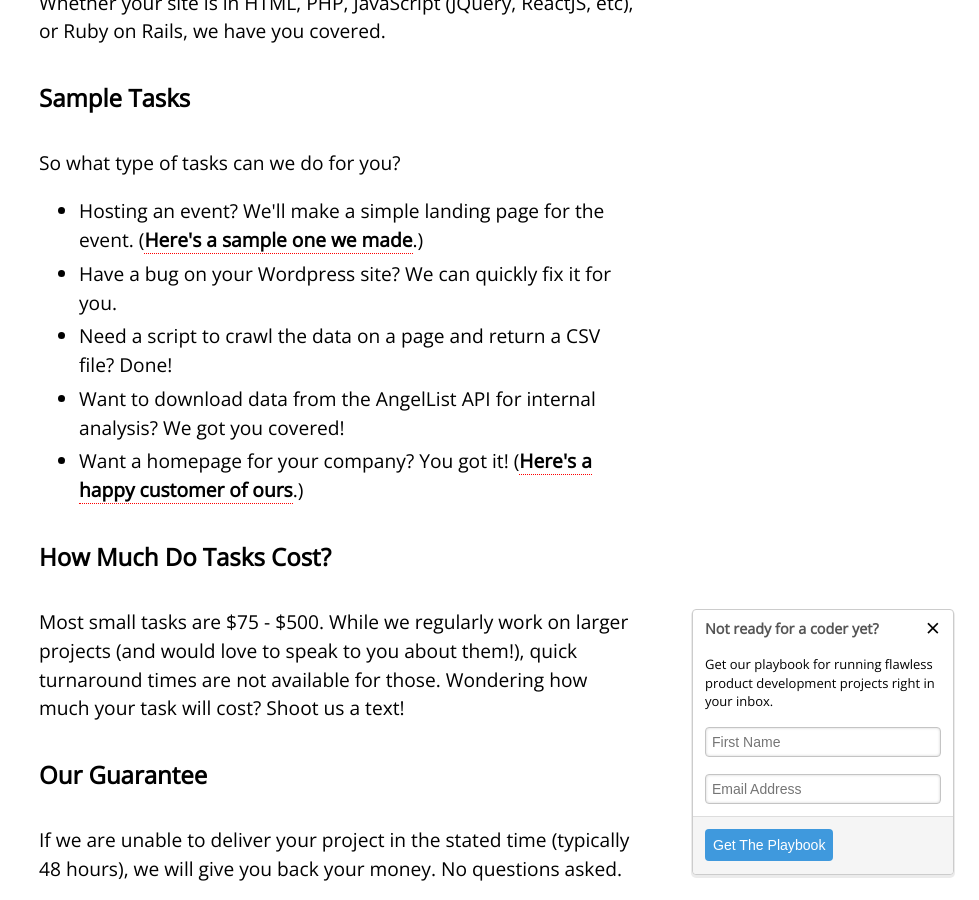
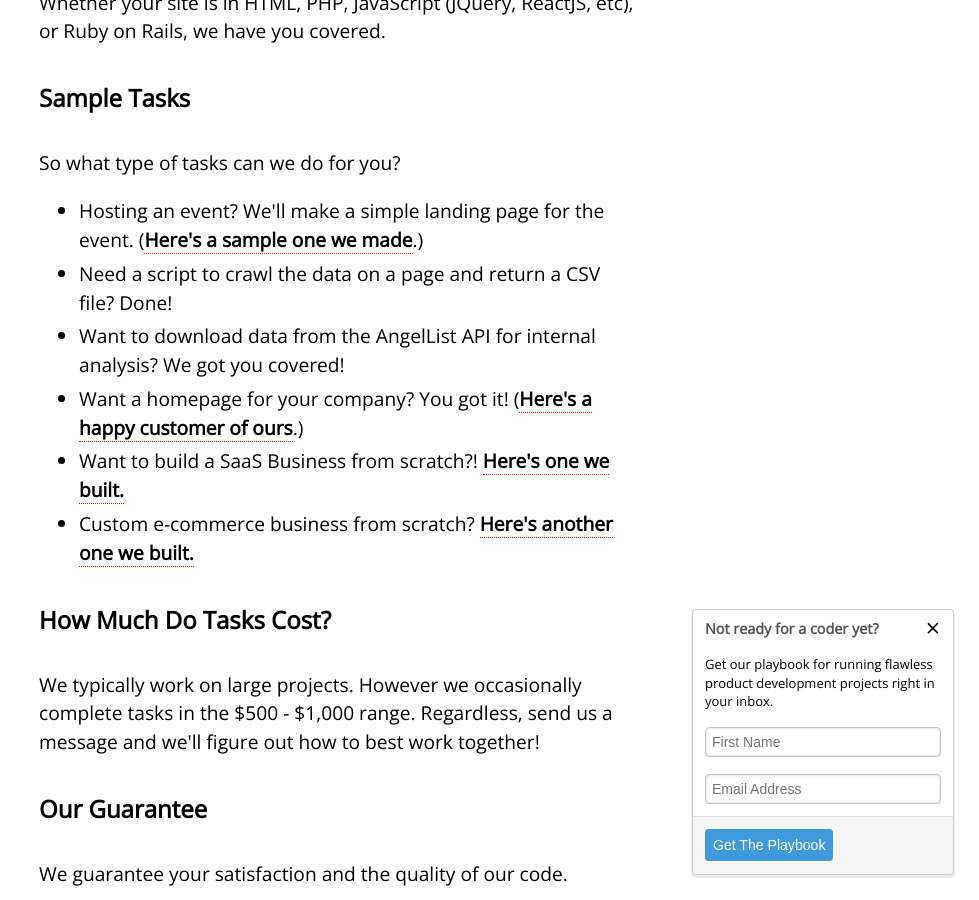
Before and after one commit to biznickman/textacoder, a Jekyll site: the page index.html, which Jekyll copies as it is, in a window 1280 px wide and 900 px high, scrolled down 1110 px. Shown: the whole window, without its empty margins (301-1280 px from the left). Built offline with Jekyll 4.4.1, drawn with Linux system fonts in a browser that asks for light colours; nearby versions of some CDN libraries; some of the changed text lies outside the part shown.

Commit message:
Updated the homepage copy

```diff
--- a/index.html
+++ b/index.html
@@ -46,7 +46,7 @@
     <div class="container">
       <h1>Text A Coder</h1>
       <section id='cta'>
-        <h2 class='cta'>Get your coding task done instantly without the pain of hiring a developer.<br /><br />Just text this number (starts at $75):</h2>
+        <h2 class='cta'>Get your coding task done instantly without the pain of hiring a developer.<br /><br />Just text this number (starts at $500):</h2>
         <span id="number"></span>
       </section>
       <p>
@@ -70,23 +70,24 @@
       <p>So what type of tasks can we do for you?</p>
       <ul>
         <li>Hosting an event? We'll make a simple landing page for the event. (<a href='https://www.tryswiftnyc.com' target='_blank'>Here's a sample one we made</a>.)</li>
-        <li>Have a bug on your Wordpress site? We can quickly fix it for you.</li>
         <li>Need a script to crawl the data on a page and return a CSV file? Done!</li>
         <li>Want to download data from the AngelList API for internal analysis? We got you covered!</li>
-        <li>Want a homepage for your company? You got it! (<a href='https://www.kugamon.com' target='_blank'>Here's a happy customer of ours</a>.)
+        <li>Want a homepage for your company? You got it! (<a href='https://www.kugamon.com' target='_blank'>Here's a happy customer of ours</a>.)</li>
+        <li>Want to build a SaaS Business from scratch?! <a href='https://www.geekpay.io' target='_blank'>Here's one we built.</a></li>
+        <li>Custom e-commerce business from scratch? <a href='https://www.agoratix.com/' target='_blank'>Here's another one we built.</a></li>
       </ul>
 
       <h2>How Much Do Tasks Cost?</h2>
       <p>
-        Most small tasks are $75 - $500. While we regularly work on larger projects (and would love to speak to you about them!), quick turnaround times are not available for those. Wondering how much your task will cost? Shoot us a text!
+        We typically work on large projects. However we occasionally complete tasks in the $500 - $1,000 range. Regardless, send us a message and we'll figure out how to best work together!
       </p>
 
       <h2>Our Guarantee</h2>
       <p>
-        If we are unable to deliver your project in the stated time (typically 48 hours), we will give you back your money. No questions asked.
+        We guarantee your satisfaction and the quality of our code.
       </p>
       <p>
-        We also guarantee the quality of our code.
+        If you don't enjoy the first 48 hours of us working together, we'll give you your money back.
       </p>
 
       <h2>Get Started Now</h2>
```
